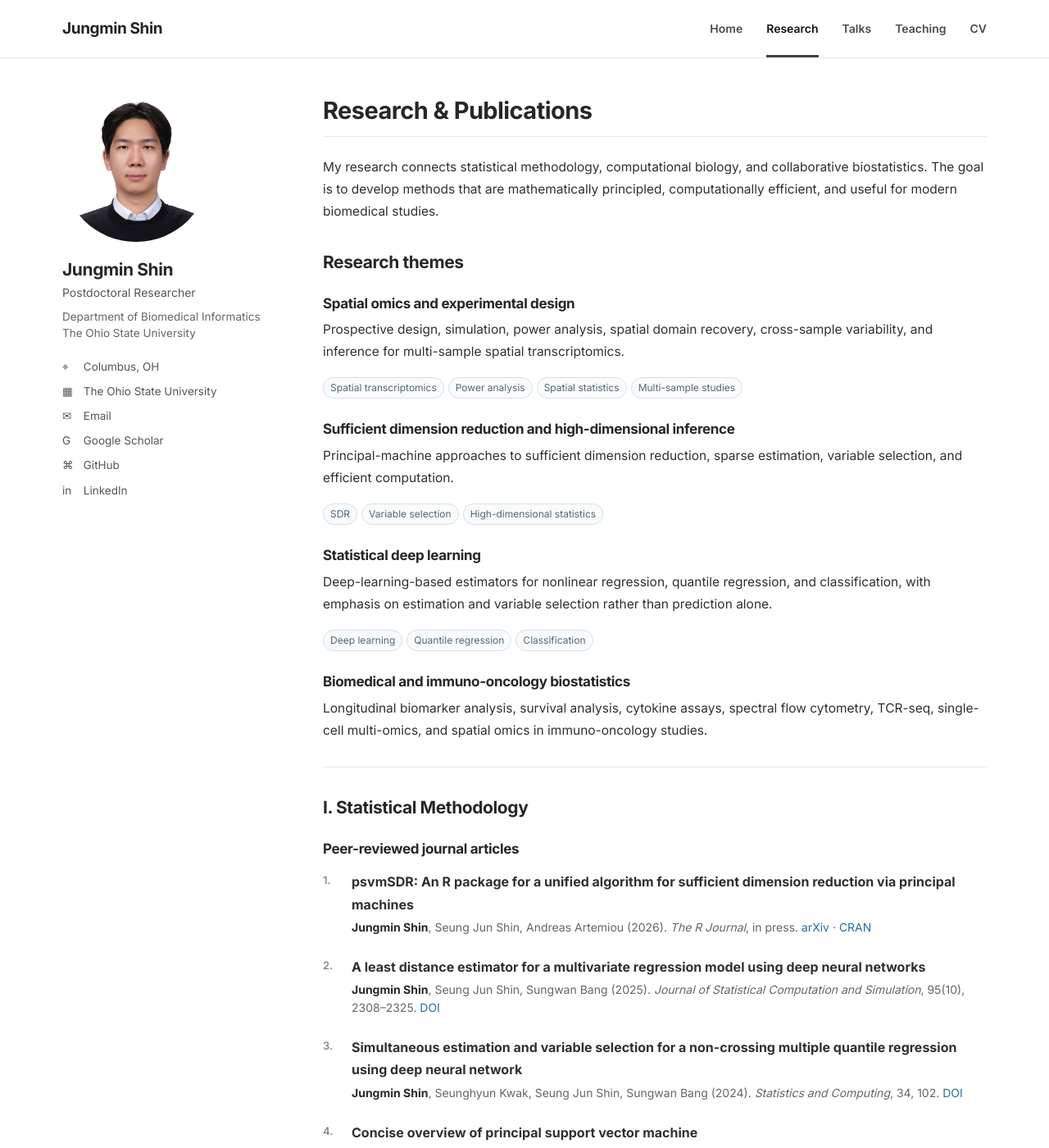
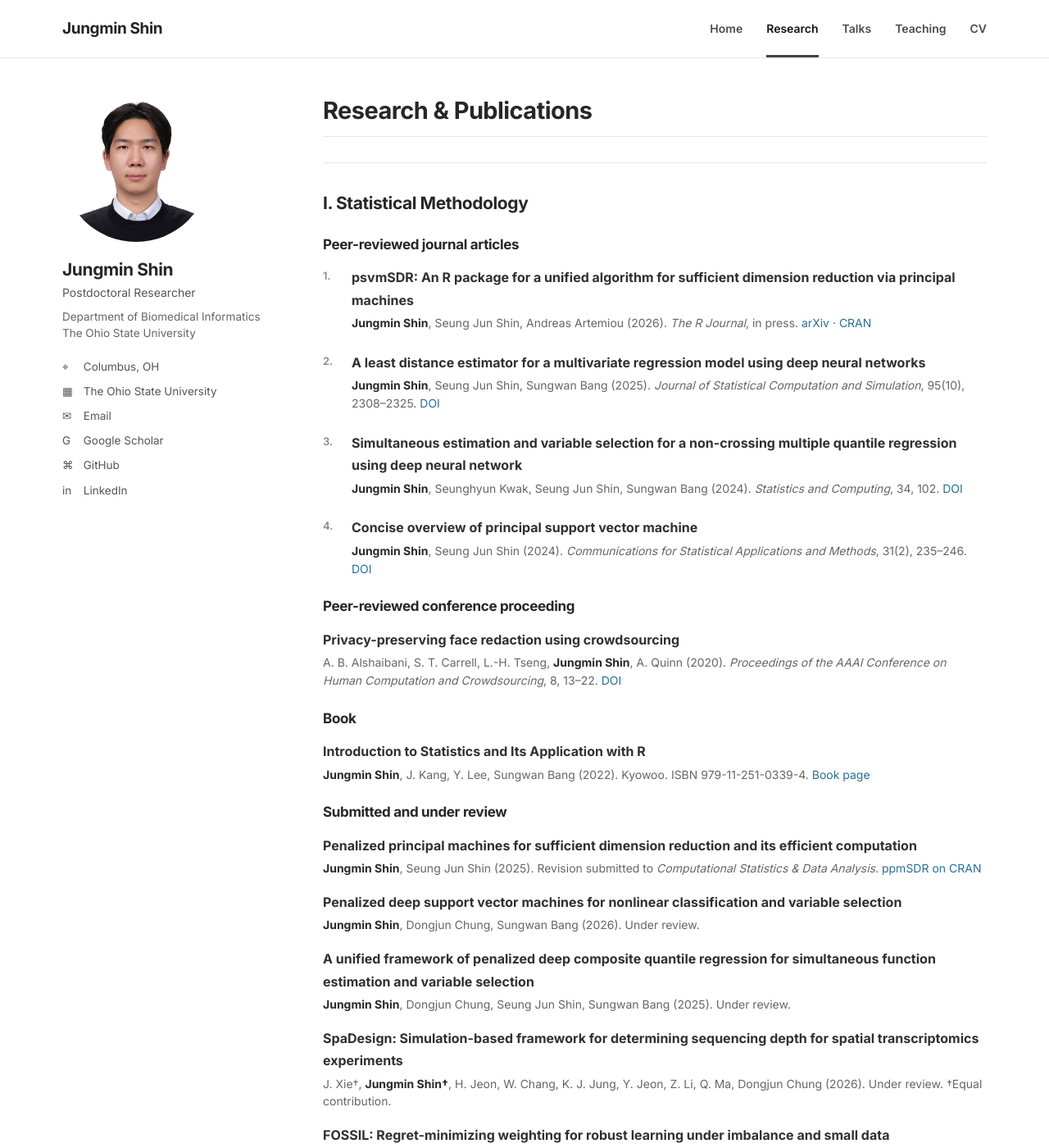
Before and after one commit to c16267/c16267.github.io, a Jekyll site: the page built from research.md, in a window 1280 px wide and 1400 px high. Shown: the whole window at 82% size. Built offline with Jekyll 4.4.1, drawn with Linux system fonts in a browser that asks for light colours.

Commit message:
Update research.md

```diff
--- a/research.md
+++ b/research.md
@@ -5,33 +5,6 @@ permalink: /research/
 ---
 
 # Research & Publications
-
-My research connects statistical methodology, computational biology, and collaborative biostatistics. The goal is to develop methods that are mathematically principled, computationally efficient, and useful for modern biomedical studies.
-
-## Research themes
-
-### Spatial omics and experimental design
-
-Prospective design, simulation, power analysis, spatial domain recovery, cross-sample variability, and inference for multi-sample spatial transcriptomics.
-
-<span class="tag">Spatial transcriptomics</span><span class="tag">Power analysis</span><span class="tag">Spatial statistics</span><span class="tag">Multi-sample studies</span>
-
-### Sufficient dimension reduction and high-dimensional inference
-
-Principal-machine approaches to sufficient dimension reduction, sparse estimation, variable selection, and efficient computation.
-
-<span class="tag">SDR</span><span class="tag">Variable selection</span><span class="tag">High-dimensional statistics</span>
-
-### Statistical deep learning
-
-Deep-learning-based estimators for nonlinear regression, quantile regression, and classification, with emphasis on estimation and variable selection rather than prediction alone.
-
-<span class="tag">Deep learning</span><span class="tag">Quantile regression</span><span class="tag">Classification</span>
-
-### Biomedical and immuno-oncology biostatistics
-
-Longitudinal biomarker analysis, survival analysis, cytokine assays, spectral flow cytometry, TCR-seq, single-cell multi-omics, and spatial omics in immuno-oncology studies.
-
 ---
 
 ## I. Statistical Methodology
```
